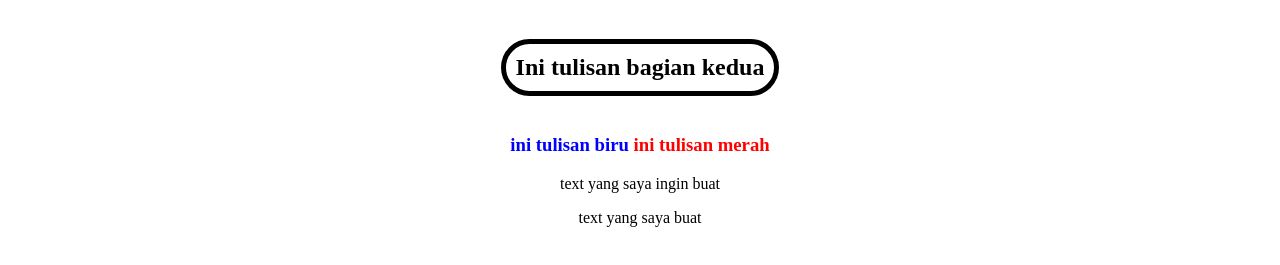
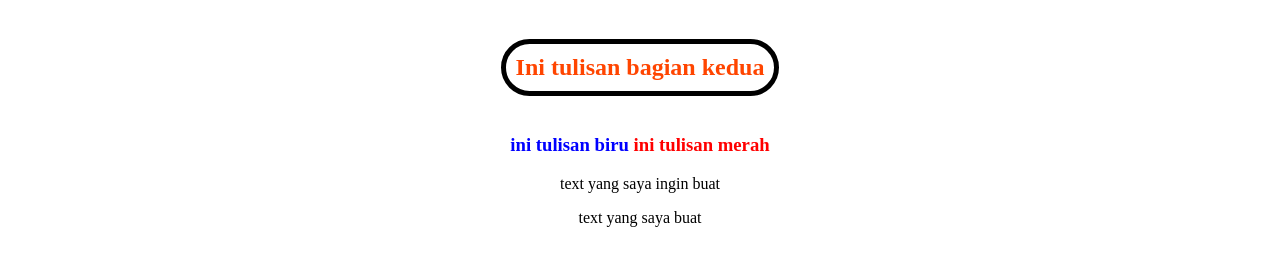
Before and after one commit to elzharalg-ctrl/pertemuan-02, a plain HTML site: page alonehtml.html in a window 1280 px wide. Shown: the part 91-356 px from the top of the page. Drawn offline with Linux system fonts and the light colour scheme.

Commit message:
Update alonehtml.html

```diff
--- a/alonehtml.html
+++ b/alonehtml.html
@@ -10,7 +10,7 @@
       border: 15px solid black;
     }
     h2 {
-      color: oranged;
+      color: orangered;
       border: 5px solid black;
       border-radius: 50px;
       display: inline-block;
```
